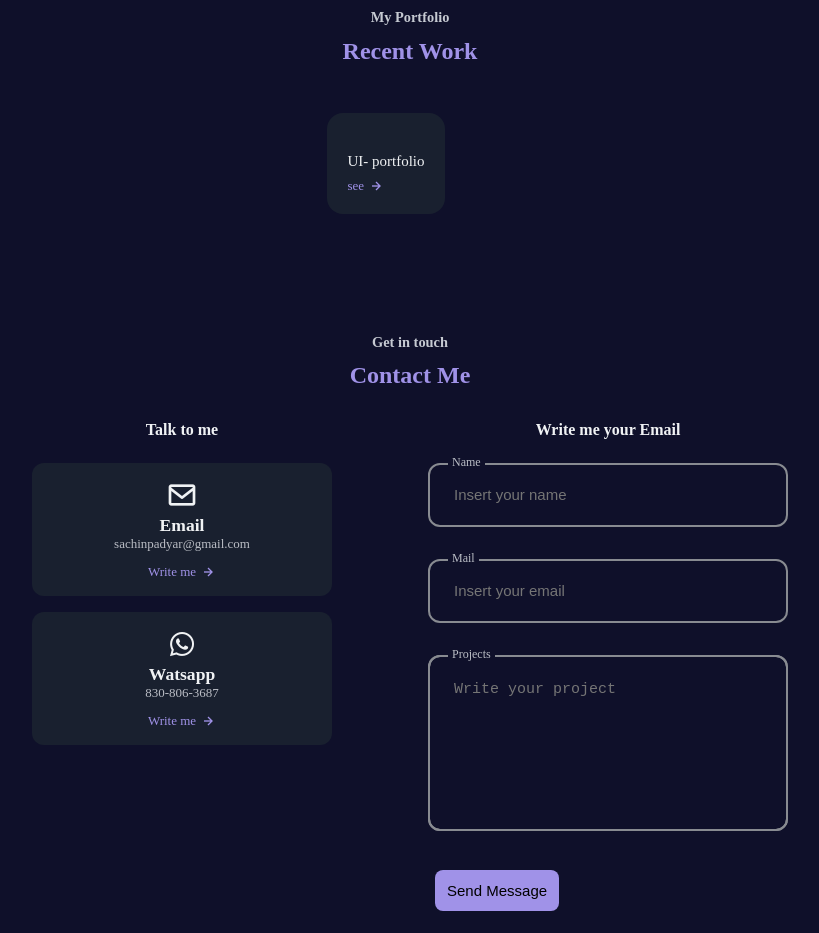
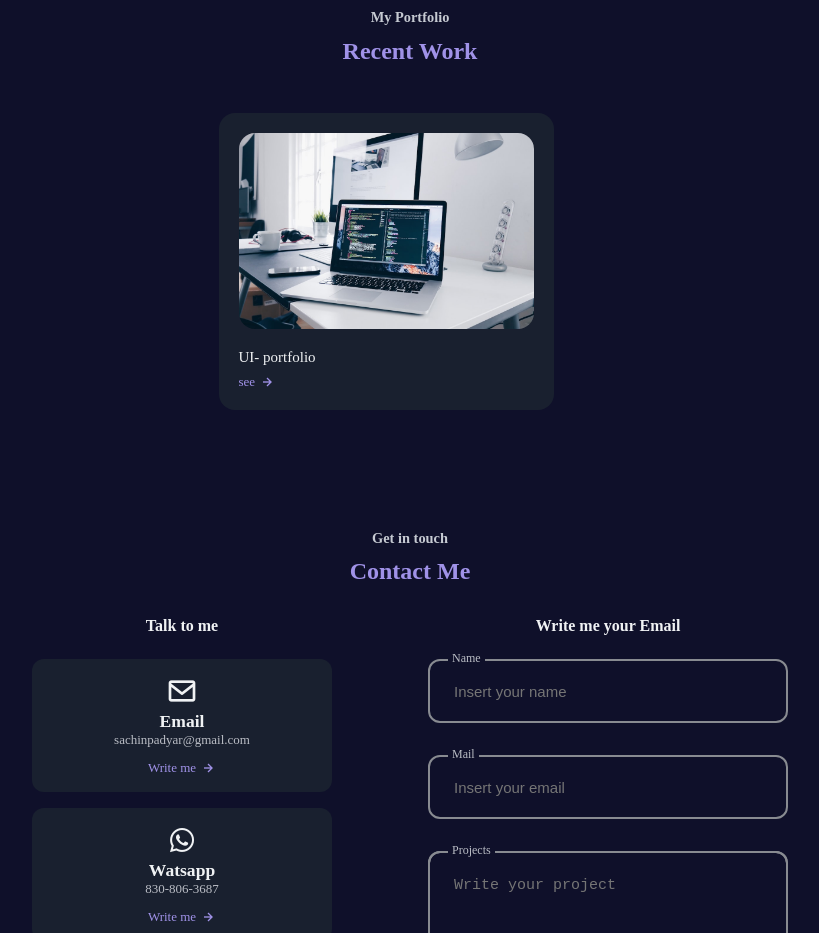
Before and after one commit to sachinpadyar22/sachin-portfolio, a plain HTML site: page index.html in a window 1280 px wide. Shown: the part 2940-3873 px from the top of the page, without its empty margins (230-1049 px from the left). Drawn offline with nearby package versions, Linux system fonts and the light colour scheme; the site is published under a folder, as on GitHub Pages, so addresses that start at the root find nothing.

Commit message:
Update index.html

```diff
--- a/index.html
+++ b/index.html
@@ -324,7 +324,7 @@
 
             <div class="work_container container grid">
                 <div class="work_card">
-                    <img src="/public/images/work-image.jfif" class="work_img" alt="">
+                    <img src="./public/images/work-image.jfif" class="work_img" alt="">
 
                     <h3 class="work_title">UI- portfolio</h3>
                     <a href="https://sachinpadyar22.github.io/UI-portfolio/" class="work_button">
```
